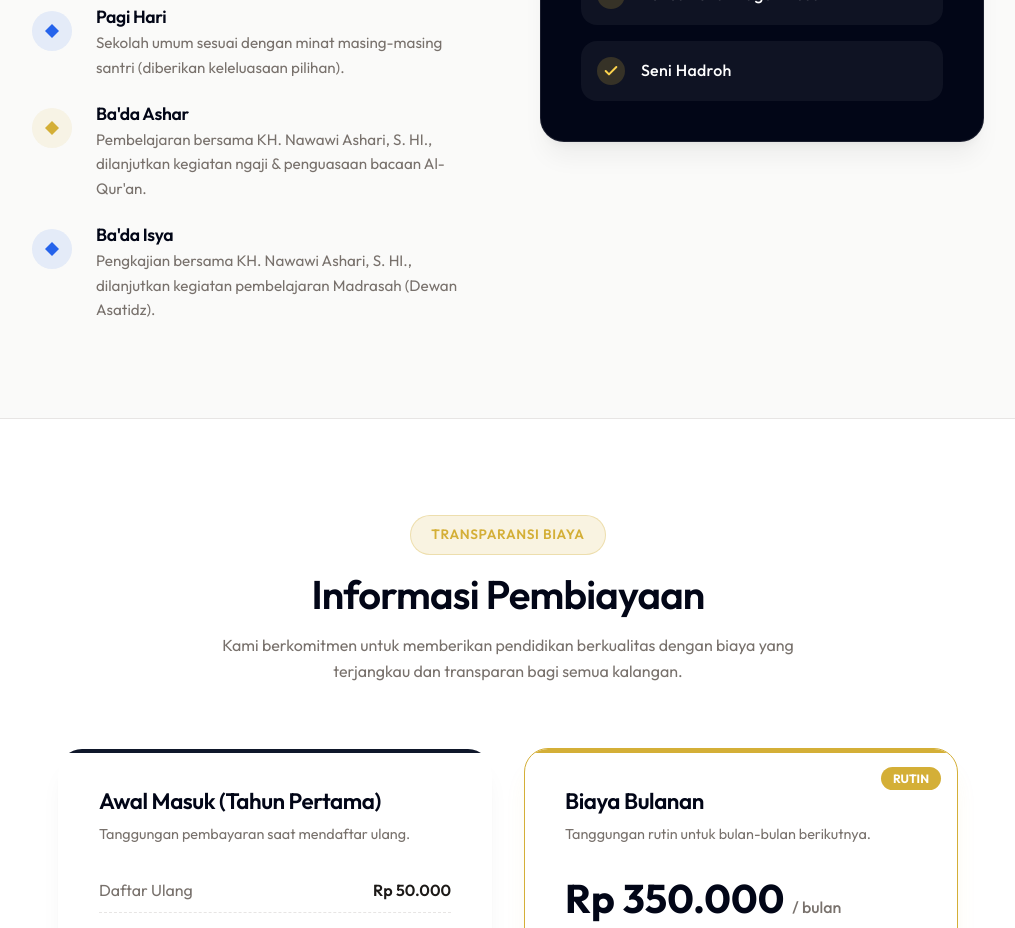
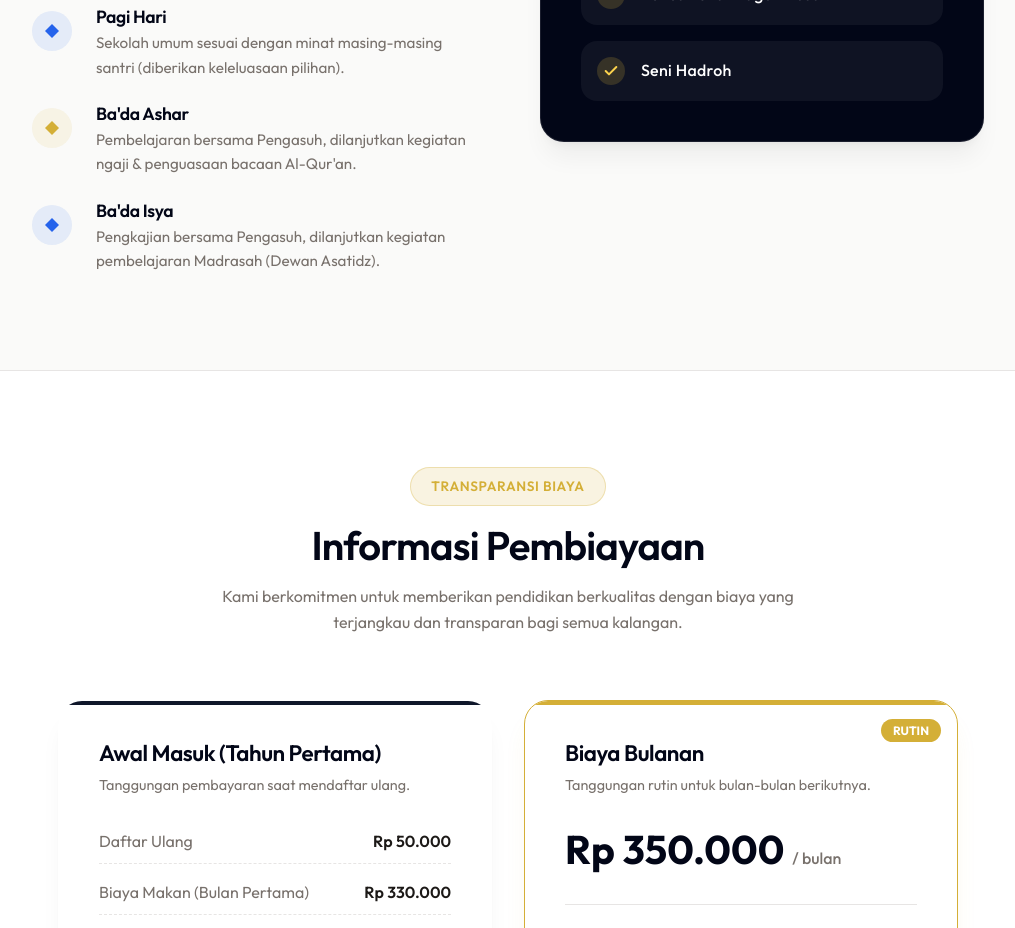
Before and after one commit to develzy/anwarulhidayah, a Next.js app: page / in a window 1280 px wide. Shown: the part 2840-3768 px from the top of the page, without its empty margins (132-1147 px from the left). Built offline with nearby package versions, Linux system fonts and the light colour scheme.

Commit message:
Replace Kyai name with 'Pengasuh' in Kegiatan Pembelajaran section

```diff
--- a/src/app/page.tsx
+++ b/src/app/page.tsx
@@ -201,7 +201,7 @@ export default function Home() {
                   </div>
                   <div>
                     <h4 style={{ fontSize: '1.1rem', marginBottom: '0.25rem' }}>Ba'da Ashar</h4>
-                    <p style={{ color: 'var(--text-muted)', fontSize: '0.95rem' }}>Pembelajaran bersama KH. Nawawi Ashari, S. HI., dilanjutkan kegiatan ngaji & penguasaan bacaan Al-Qur'an.</p>
+                    <p style={{ color: 'var(--text-muted)', fontSize: '0.95rem' }}>Pembelajaran bersama Pengasuh, dilanjutkan kegiatan ngaji & penguasaan bacaan Al-Qur'an.</p>
                   </div>
                 </div>
                 <div style={{ display: 'flex', gap: '1.5rem' }}>
@@ -210,7 +210,7 @@ export default function Home() {
                   </div>
                   <div>
                     <h4 style={{ fontSize: '1.1rem', marginBottom: '0.25rem' }}>Ba'da Isya</h4>
-                    <p style={{ color: 'var(--text-muted)', fontSize: '0.95rem' }}>Pengkajian bersama KH. Nawawi Ashari, S. HI., dilanjutkan kegiatan pembelajaran Madrasah (Dewan Asatidz).</p>
+                    <p style={{ color: 'var(--text-muted)', fontSize: '0.95rem' }}>Pengkajian bersama Pengasuh, dilanjutkan kegiatan pembelajaran Madrasah (Dewan Asatidz).</p>
                   </div>
                 </div>
               </div>
```
